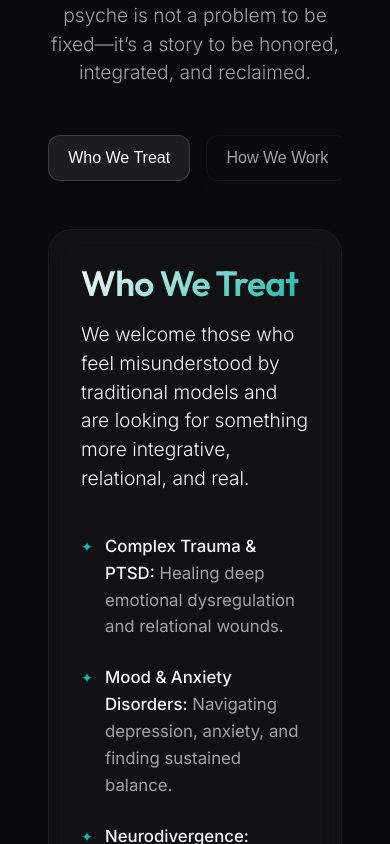
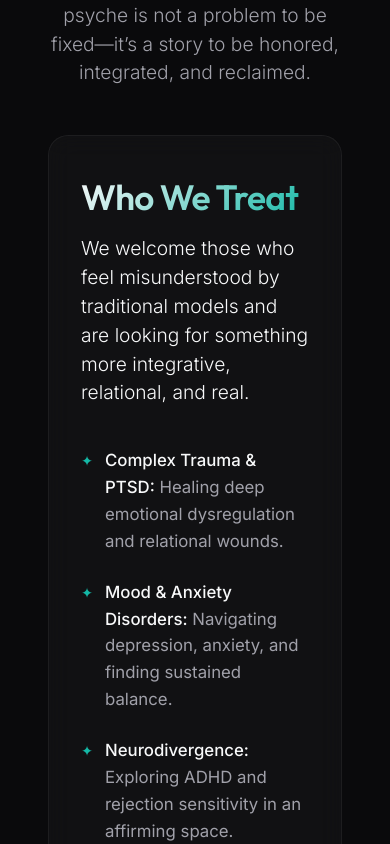
Before and after one commit to coja-mo/ket-psyche-site-redux, a React (Vite) app: page / in a window 390 px wide. Shown: the part 1200-2044 px from the top of the page. Built offline with nearby package versions, Linux system fonts and the light colour scheme.

Commit message:
feat: stack About tabs vertically on mobile

```diff
--- a/src/components/About.css
+++ b/src/components/About.css
@@ -76,18 +76,8 @@
 
 @media (max-width: 900px) {
     .about-tabs {
-        flex-direction: row;
-        overflow-x: auto;
-        position: relative;
-        top: 0;
-        padding-bottom: 1rem;
-        scrollbar-width: none;
-        /* Firefox */
-    }
-
-    .about-tabs::-webkit-scrollbar {
         display: none;
-        /* Chrome/Safari */
+        /* Hide tab buttons entirely on mobile */
     }
 }
 
@@ -128,11 +118,23 @@
     min-height: 450px;
 }
 
-@media (max-width: 768px) {
+@media (max-width: 900px) {
     .about-content-area {
-        padding: 2rem;
-        min-height: auto;
+        display: none;
+        /* Hide the main content area container on mobile */
     }
+}
+
+/* Mobile Stack Layout */
+.mobile-about-stack {
+    display: flex;
+    flex-direction: column;
+    gap: 2rem;
+}
+
+.mobile-panel {
+    padding: 2.5rem 2rem;
+    border-radius: 20px;
 }
 
 .tab-content-panel h3 {
--- a/src/components/About.jsx
+++ b/src/components/About.jsx
@@ -8,6 +8,16 @@ gsap.registerPlugin(ScrollTrigger);
 const About = () => {
     const containerRef = useRef(null);
     const [activeTab, setActiveTab] = useState('who');
+    const [isMobile, setIsMobile] = useState(false);
+
+    useEffect(() => {
+        const handleResize = () => {
+            setIsMobile(window.innerWidth <= 900);
+        };
+        handleResize(); // Initial check
+        window.addEventListener('resize', handleResize);
+        return () => window.removeEventListener('resize', handleResize);
+    }, []);
 
     useEffect(() => {
         const ctx = gsap.context(() => {
@@ -34,8 +44,8 @@ const About = () => {
         return () => ctx.revert();
     }, [activeTab]); // Re-run simple animation on tab change
 
-    const renderContent = () => {
-        switch (activeTab) {
+    const renderContent = (tabToRender) => {
+        switch (tabToRender) {
             case 'who':
                 return (
                     <div className="tab-content-panel">
@@ -116,8 +126,22 @@ const About = () => {
                     </p>
                 </div>
 
-                {/* Interactive Deep Dive */}
+                {/* Interactive Deep Dive or Mobile Scroll */}
                 <div className="about-interactive">
+                    {isMobile ? (
+                        <div className="mobile-about-stack">
+                            <div className="glass-panel mobile-panel">
+                                {renderContent('who')}
+                            </div>
+                            <div className="glass-panel mobile-panel">
+                                {renderContent('how')}
+                            </div>
+                            <div className="glass-panel mobile-panel">
+                                {renderContent('what')}
+                            </div>
+                        </div>
+                    ) : (
+                        <>
                             <nav className="about-tabs">
                                 <button
                                     className={`tab-btn ${activeTab === 'who' ? 'active' : ''}`}
@@ -140,8 +164,11 @@ const About = () => {
                             </nav>
 
                             <div className="about-content-area glass-panel">
-                        {renderContent()}
+                                {/* Pass the activeTab state to renderContent when not overriden */}
+                                {renderContent(activeTab)}
                             </div>
+                        </>
+                    )}
                 </div>
 
             </div>
```
Lines whose indentation alone changed are shown as unchanged.
